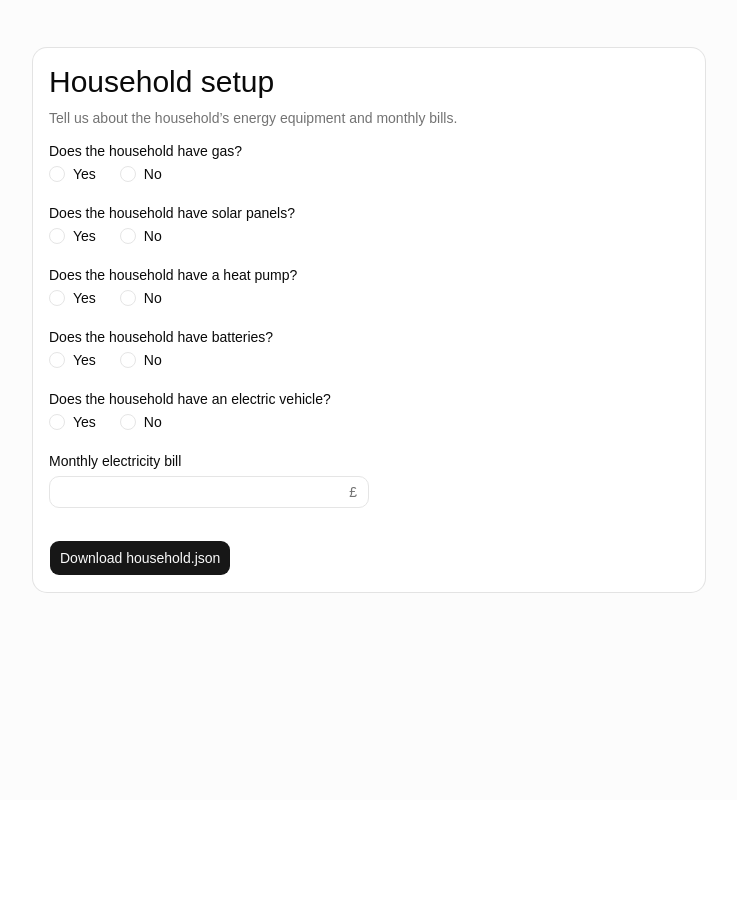
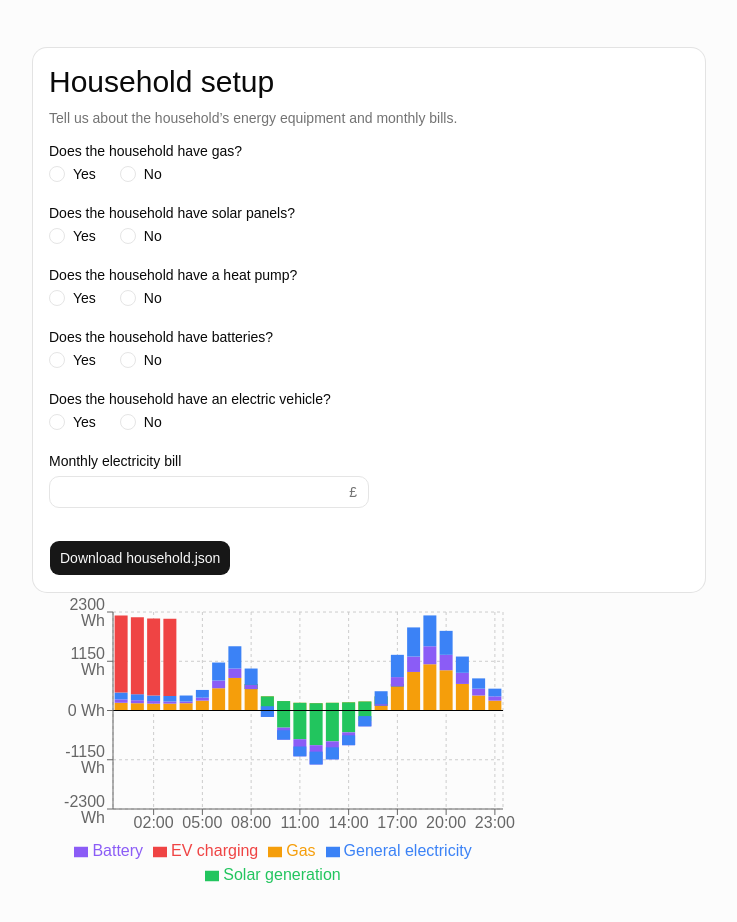
Before and after one commit to lolaoliver123/Bills, a React (Vite) app: page / in a window 1280 px wide. Shown: the top 922 px of the page, without its empty margins (271-1008 px from the left). Before the commit the page ends 800 px from the top, so only its background shows below. Built offline with nearby package versions, Linux system fonts and the light colour scheme.

Commit message:
Add static Graph.tsx

```diff
--- a/package.json
+++ b/package.json
@@ -19,6 +19,7 @@
     "lucide-react": "^1.28.0",
     "react": "^19.2.8",
     "react-dom": "^19.2.8",
+    "recharts": "^3.10.1",
     "shadcn": "^4.16.1",
     "tailwind-merge": "^3.6.0",
     "tailwindcss": "^4.3.3",
--- a/src/App.tsx
+++ b/src/App.tsx
@@ -1,9 +1,11 @@
-import { Formik, Form, setIn, useFormikContext, type FormikErrors } from "formik";
-import { useEffect } from "react";
-import { initialValues, schema, withCalculatedFields, type Household } from "./forms/householdSetup/schema";
+import {Formik, Form, setIn, useFormikContext, type FormikErrors} from "formik";
+import {useEffect} from "react";
+import {initialValues, schema, withCalculatedFields, type Household} from "./forms/householdSetup/schema";
 import HouseholdFields from "./forms/householdSetup/components/Household.tsx";
-import { Button } from "@/components/ui/button";
-import { Card, CardContent, CardDescription, CardHeader, CardTitle } from "@/components/ui/card";
+import {Button} from "@/components/ui/button";
+import {Card, CardContent, CardDescription, CardHeader, CardTitle} from "@/components/ui/card";
+import NetBarChart from "@/components/graph/Graph.tsx";
+import {tempData} from "@/components/graph/tempData.ts";
 
 const validationErrors = (values: Household): FormikErrors<Household> => {
     const result = schema.safeParse(values);
@@ -17,7 +19,7 @@ const validationErrors = (values: Household): FormikErrors<Household> => {
 
 
 const KeepCalculatedFieldsInSync = () => {
-  const { values, setFieldValue } = useFormikContext<Household>();
+    const {values, setFieldValue} = useFormikContext<Household>();
     const calculated = withCalculatedFields(values);
 
     useEffect(() => {
@@ -40,7 +42,7 @@ const KeepCalculatedFieldsInSync = () => {
 
 const downloadHousehold = (values: Household) => {
     const result = withCalculatedFields(values);
-  const file = new Blob([JSON.stringify(result, null, 2)], { type: "application/json" });
+    const file = new Blob([JSON.stringify(result, null, 2)], {type: "application/json"});
     const url = URL.createObjectURL(file);
     const link = document.createElement("a");
     link.href = url;
@@ -56,18 +58,20 @@ const App = () => {
                 <Card>
                     <CardHeader className="gap-2">
                         <CardTitle className="text-2xl sm:text-3xl">Household setup</CardTitle>
-            <CardDescription>Tell us about the household’s energy equipment and monthly bills.</CardDescription>
+                        <CardDescription>Tell us about the household’s energy equipment and monthly
+                            bills.</CardDescription>
                     </CardHeader>
                     <CardContent>
                         <Formik initialValues={initialValues} validate={validationErrors} onSubmit={downloadHousehold}>
                             <Form noValidate className="space-y-8">
-                <KeepCalculatedFieldsInSync />
-                <HouseholdFields />
+                                <KeepCalculatedFieldsInSync/>
+                                <HouseholdFields/>
                                 <Button type="submit" size="lg">Download household.json</Button>
                             </Form>
                         </Formik>
                     </CardContent>
                 </Card>
+                <NetBarChart data={tempData}></NetBarChart>
             </main>
         </div>
     );
--- /dev/null
+++ b/src/components/graph/Graph.tsx
@@ -0,0 +1,33 @@
+import {
+    Bar,
+    BarChart,
+    CartesianGrid,
+    Legend,
+    ReferenceLine,
+    Tooltip,
+    XAxis,
+    YAxis,
+} from 'recharts';
+import type {GraphData} from './tempData.ts';
+
+type NetBarChartProps = {
+    data: GraphData[];
+};
+
+const NetBarChart = ({data}: NetBarChartProps) => (
+    <BarChart width={500} height={300} data={data} margin={{top: 20, right: 30, left: 20, bottom: 5}}>
+        <CartesianGrid strokeDasharray="3 3"/>
+        <XAxis dataKey="name"/>
+        <YAxis unit=" Wh"/>
+        <Tooltip/>
+        <Legend/>
+        <ReferenceLine y={0} stroke="#000"/>
+        <Bar dataKey="gas" name="Gas" fill="#f59e0b" stackId="energy"/>
+        <Bar dataKey="solar" name="Solar generation" fill="#22c55e" stackId="energy"/>
+        <Bar dataKey="battery" name="Battery" fill="#8b5cf6" stackId="energy"/>
+        <Bar dataKey="electricity" name="General electricity" fill="#3b82f6" stackId="energy"/>
+        <Bar dataKey="evCharging" name="EV charging" fill="#ef4444" stackId="energy"/>
+    </BarChart>
+);
+
+export default NetBarChart;
--- /dev/null
+++ b/src/components/graph/tempData.ts
@@ -0,0 +1,37 @@
+export type GraphData = {
+    name: string;
+    gas: number;
+    solar: number;
+    battery: number;
+    electricity: number;
+    evCharging: number;
+};
+
+// Energy for each hour in Wh. Positive values are household demand; negative
+// values are generation or battery charging.
+export const tempData: GraphData[] = [
+    {name: '00:00', gas: 180, solar: 0, battery: 80, electricity: 160, evCharging: 1800},
+    {name: '01:00', gas: 170, solar: 0, battery: 70, electricity: 140, evCharging: 1800},
+    {name: '02:00', gas: 160, solar: 0, battery: 60, electricity: 130, evCharging: 1800},
+    {name: '03:00', gas: 160, solar: 0, battery: 50, electricity: 130, evCharging: 1800},
+    {name: '04:00', gas: 170, solar: 0, battery: 40, electricity: 140, evCharging: 0},
+    {name: '05:00', gas: 230, solar: 0, battery: 70, electricity: 180, evCharging: 0},
+    {name: '06:00', gas: 520, solar: 0, battery: 180, electricity: 420, evCharging: 0},
+    {name: '07:00', gas: 760, solar: 0, battery: 220, electricity: 520, evCharging: 0},
+    {name: '08:00', gas: 620, solar: -120, battery: 100, electricity: 380, evCharging: 0},
+    {name: '09:00', gas: 330, solar: -360, battery: -120, electricity: 250, evCharging: 0},
+    {name: '10:00', gas: 220, solar: -620, battery: -280, electricity: 220, evCharging: 0},
+    {name: '11:00', gas: 180, solar: -850, battery: -400, electricity: 230, evCharging: 0},
+    {name: '12:00', gas: 170, solar: -980, battery: -450, electricity: 300, evCharging: 0},
+    {name: '13:00', gas: 180, solar: -900, battery: -420, electricity: 280, evCharging: 0},
+    {name: '14:00', gas: 190, solar: -700, battery: -300, electricity: 230, evCharging: 0},
+    {name: '15:00', gas: 210, solar: -460, battery: -120, electricity: 240, evCharging: 0},
+    {name: '16:00', gas: 330, solar: -220, battery: 40, electricity: 300, evCharging: 0},
+    {name: '17:00', gas: 620, solar: -60, battery: 220, electricity: 520, evCharging: 0},
+    {name: '18:00', gas: 900, solar: 0, battery: 360, electricity: 680, evCharging: 0},
+    {name: '19:00', gas: 1080, solar: 0, battery: 420, electricity: 720, evCharging: 0},
+    {name: '20:00', gas: 940, solar: 0, battery: 360, electricity: 560, evCharging: 0},
+    {name: '21:00', gas: 620, solar: 0, battery: 260, electricity: 380, evCharging: 0},
+    {name: '22:00', gas: 350, solar: 0, battery: 160, electricity: 240, evCharging: 0},
+    {name: '23:00', gas: 230, solar: 0, battery: 100, electricity: 180, evCharging: 0},
+];
```
Also changed, not shown: 1 other file (tests, documents, lock files or other folders). Lines whose indentation alone changed are shown as unchanged.
